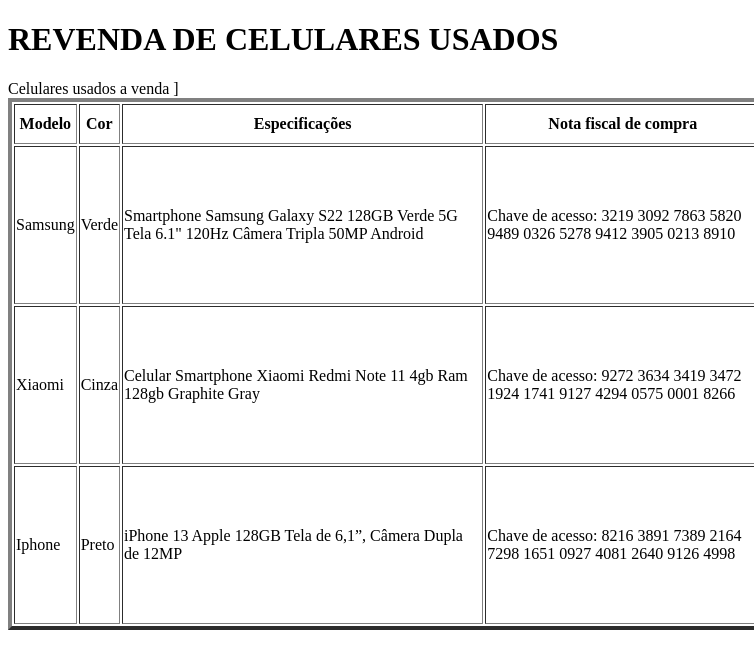
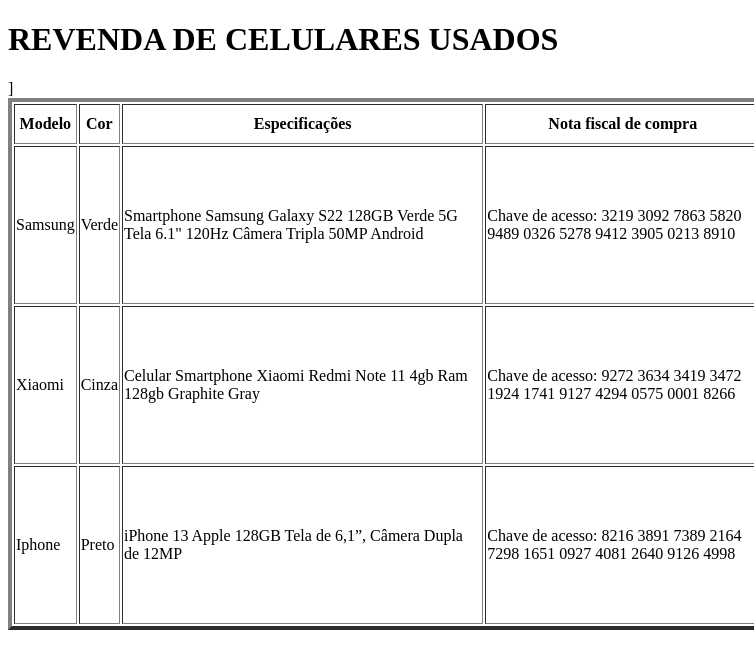
Before and after one commit to Roberto-Paulo/Disciplina-de-Tecnologias-Web, a plain HTML site: page Lab1/revendacelular.html in a window 1280 px wide. Shown: the full height of the page, 0-754 px from the left. Drawn offline with Linux system fonts and the light colour scheme.

Commit message:
Laboratorio 1

```diff
--- a/Lab1/revendacelular.html
+++ b/Lab1/revendacelular.html
@@ -9,7 +9,7 @@
 <body>
     <h1>REVENDA DE CELULARES USADOS</h1>
 
-    <caption>Celulares usados a venda</caption>
+
     <table border="4">
         <tr>
             <th>Modelo</th>
```
Also changed, not shown: Lab1/revendaacessorios.html (+1 -1 lines).
